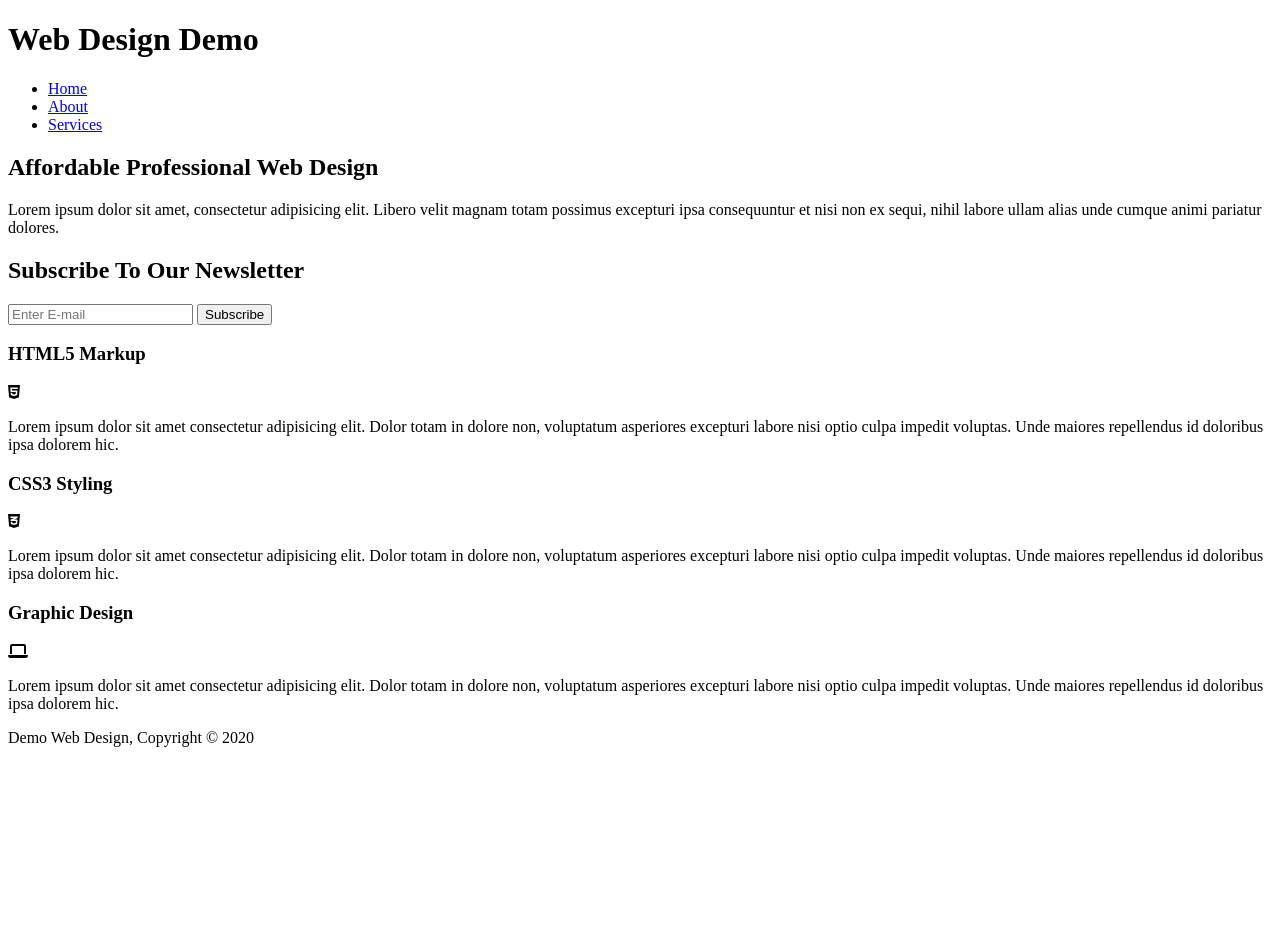
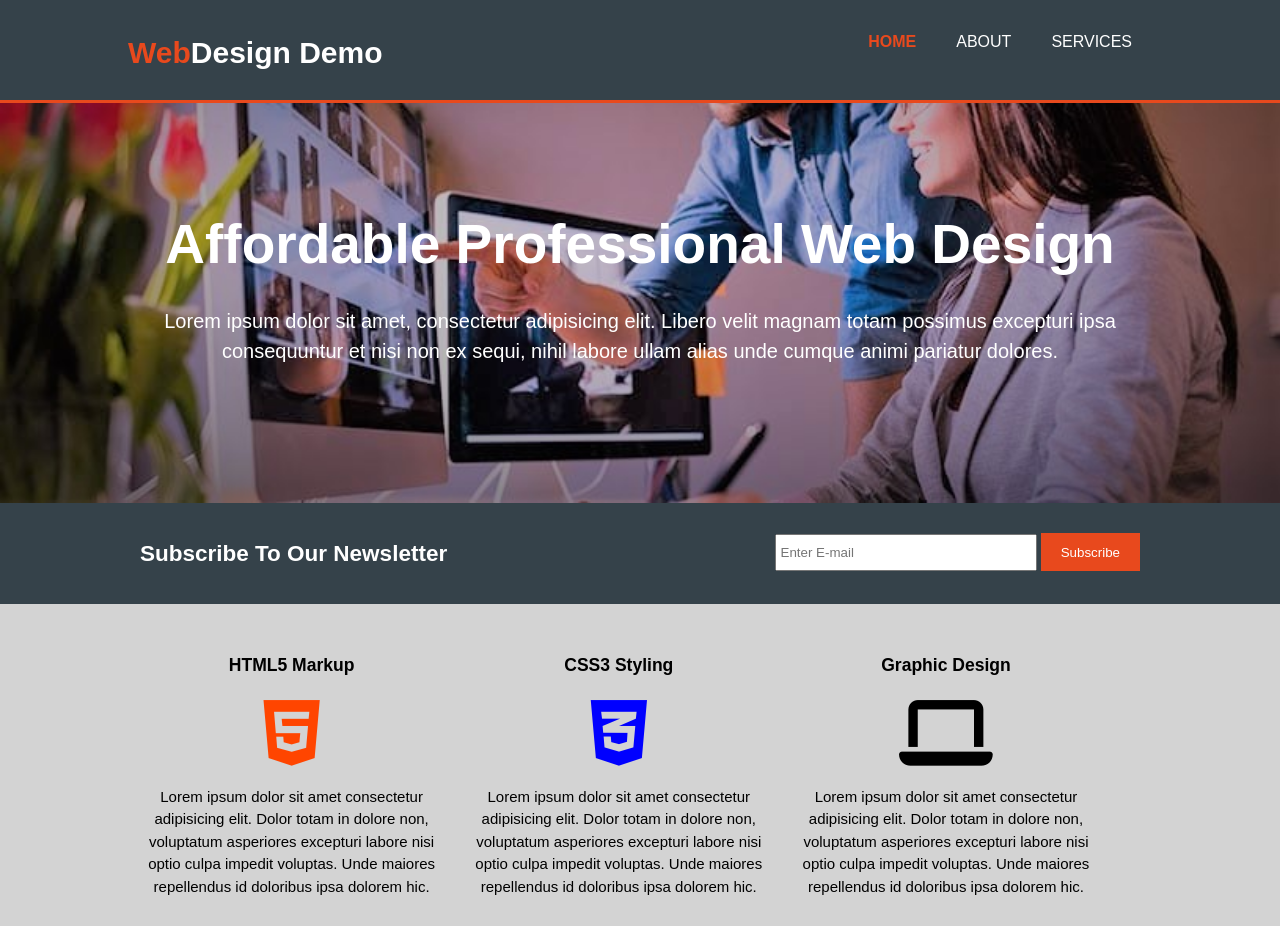
Before and after one commit to JHeineken/DemoWebsite, a plain HTML site: page index.html in a window 1280 px wide. Shown: the top 926 px of the page. Before the commit the page ends 800 px from the top, so only its background shows below. Drawn offline with Linux system fonts and the light colour scheme.

Commit message:
css & formatting complete for home page

```diff
--- a/css/style.css
+++ b/css/style.css
@@ -0,0 +1,151 @@
+body{
+    font-family: Arial, Helvetica, sans-serif;
+    font-size: 15px;
+    line-height:1.5;
+    padding:0;
+    margin:0;
+    background-color: lightgrey;
+}
+
+/* global */
+.container{
+    width: 80%;
+    margin: auto;
+    overflow: hidden;
+}
+
+ul{
+    margin:0;
+    padding:0;
+}
+
+.button_1{
+    height:38px;
+    background:#e8491d;
+    border:0;
+    padding-left: 20px;
+    padding-right: 20px;
+    color:#ffffff;
+}
+
+
+/* header */
+header{
+    background-color: #35424a;
+    color: #ffffff;
+    padding-top:30px;
+    min-height: 70px;
+    border-bottom: #e8491d 3px solid;
+}
+
+header a{
+    color: white;
+    text-decoration: none;
+    text-transform: uppercase;
+    font-size:16px;
+}
+
+header li{
+    float:left;
+    display: inline;
+    padding: 0 20px 0 20px;
+
+}
+
+header #demoLogo{
+    float: left;
+}
+
+header #demoLogo h1{
+    margin: 0;
+}
+
+header nav{
+    float: right;
+    margin:top 10px;
+}
+
+header .highlight, header .current a{
+    color: #e8491d;
+    font-weight: bold;
+}
+
+header a:hover{
+    color: #cccccc;
+    font-weight: bold;
+}
+
+/*showcase*/
+#showcase {
+    min-height:400px;
+    background:url('../img/showcase.jpg') no-repeat 0 -50px;
+    background-size: cover;
+    background-position-y: bottom;
+    text-align:center;
+    color: #ffffff;
+}
+
+#showcase h1{
+    margin-top: 100px;
+    font-size: 55px;
+    margin-bottom:10px;
+}
+
+#showcase p{
+    font-size: 20px;
+}
+
+/*newsletter*/
+#newsletter{
+    padding: 15px;
+    color: #ffffff;
+    background: #35424a;
+}
+
+#newsletter h1{
+    float: left;
+}
+
+#newsletter form{
+    float: right;
+    margin-top: 15px;
+}
+
+#newsletter input[type="email"]{
+    padding:4px;
+    height:25px;
+    width:250px;
+}
+
+/*boxes*/
+#boxes{
+    margin-top:20px;
+}
+
+#boxes .box{
+    float:left;
+    text-align:center;
+    width: 30%;
+    padding: 10px;
+}
+#boxes .box .fab.fa-html5{
+    font-size: 75px;
+    color: orangered;
+}
+
+#boxes .box .fab.fa-css3-alt {
+    font-size: 75px;
+    color: blue;
+}
+
+#boxes .box .fas.fa-laptop{
+    font-size: 75px;
+}
+
+footer{
+    padding:20px;
+    margin-top:20px;
+    color:white;
+    background-color:#e8491d;
+    text-align:center;
+}
--- a/index.html
+++ b/index.html
@@ -5,17 +5,17 @@
     <meta name="viewport" content="width=device-width, initial-scale=1.0">
     <script src="https://kit.fontawesome.com/23c8d59516.js" crossorigin="anonymous"></script>
     <title>Web Design Demo | Welcome</title>
-
+    <link rel="stylesheet" href="./css/style.css">
 </head>
 <body>
     <header>
     <div class="container">
         <div id="demoLogo">
-            <h1>Web Design Demo</h1>
+            <h1><span class="highlight">Web</span>Design Demo</h1>
         </div>
         <nav>
             <ul>
-                <li><a href="index.html">Home</a></li>
+                <li class="current"><a href="index.html">Home</a></li>
                 <li><a href="about.html">About</a></li>
                 <li><a href="services.html">Services</a></li>
             </ul>
```
Also changed, not shown: about.html (added), img/showcase.jpg (added), services.html (added).
